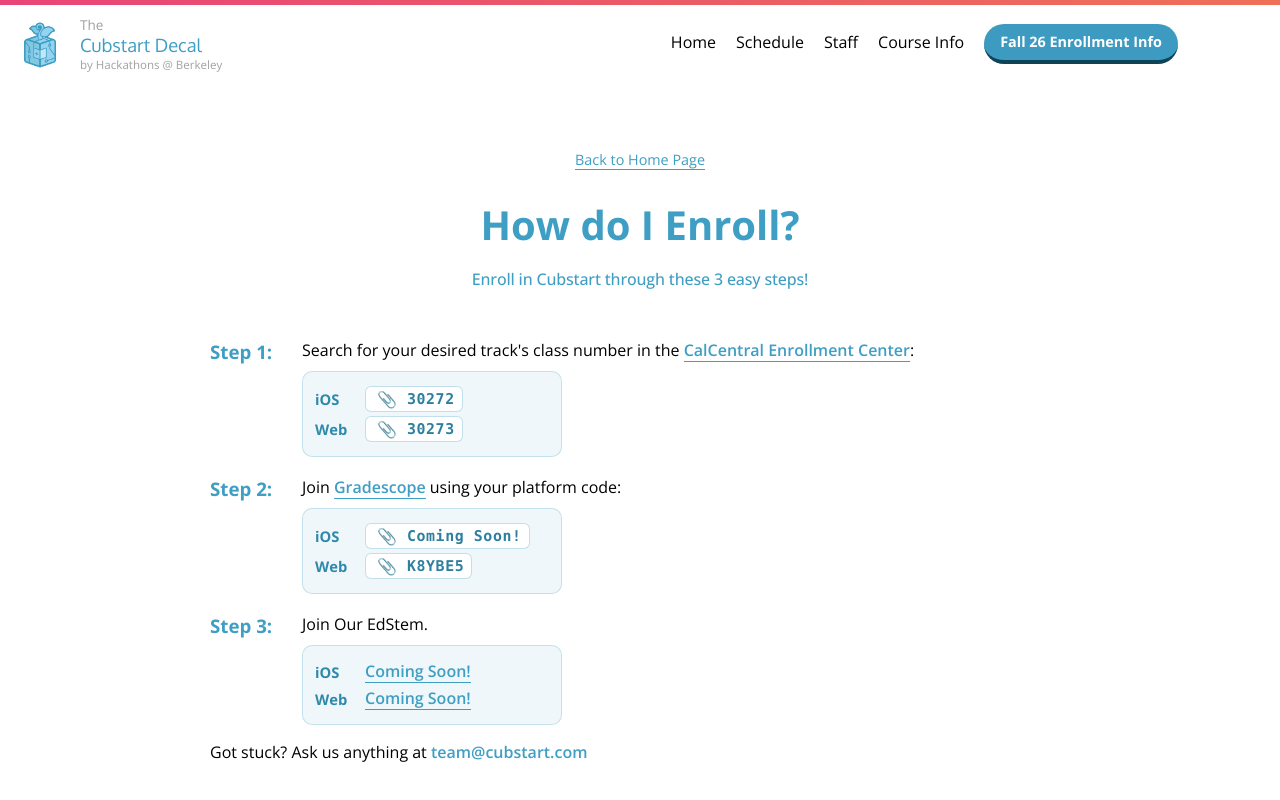
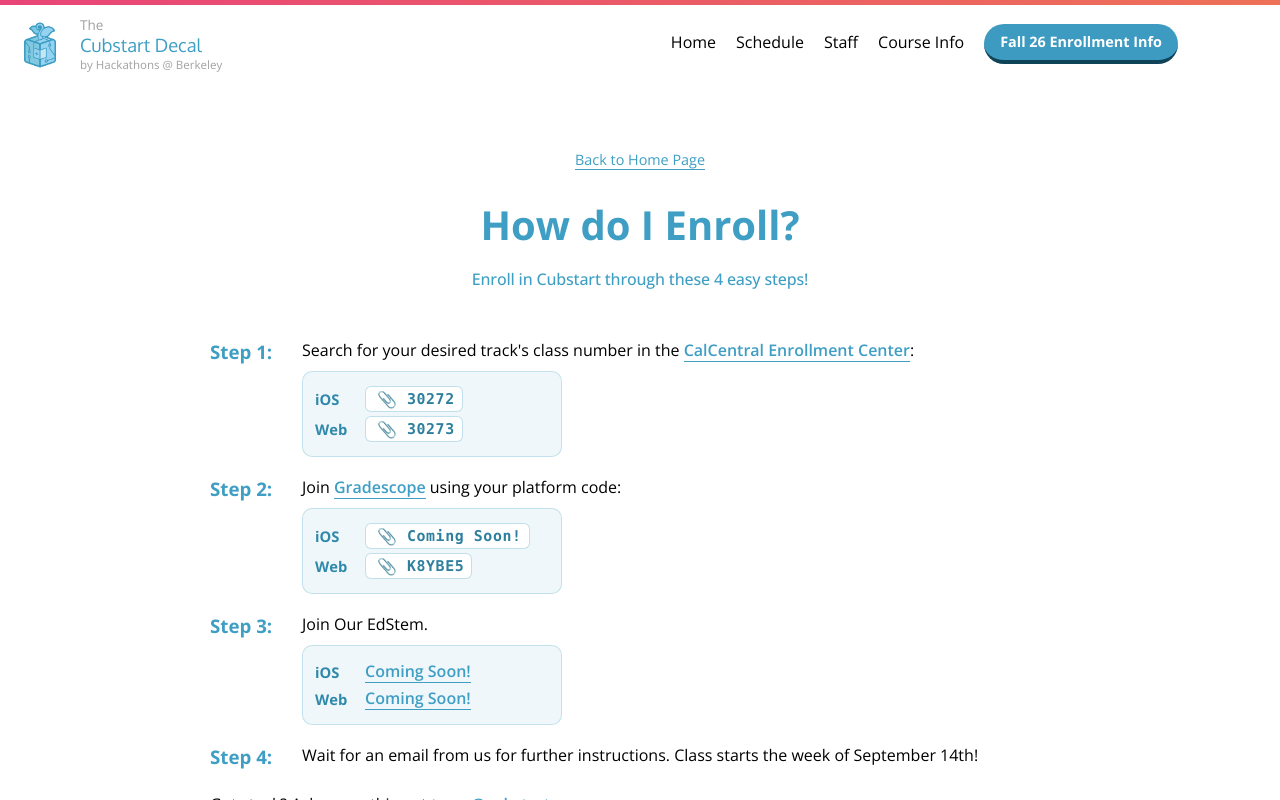
Before and after one commit to cubstart/website, a React (Create React App) app: page /#/enrollment-info in a window 1280 px wide. Built offline with nearby package versions, Linux system fonts and the light colour scheme; the HTML template or start-up script is replaced by a standard one.

Commit message:
change to enrollment info

```diff
--- a/src/components/EnrollmentInfoPage/EnrollmentInfo.js
+++ b/src/components/EnrollmentInfoPage/EnrollmentInfo.js
@@ -167,7 +167,7 @@ function EnrollmentInfoPage() {
           <h1 style={styles.heading}>How do I Enroll?</h1>
         </div>
 
-        <p style={styles.intro}>Enroll in Cubstart through these 3 easy steps!</p>
+        <p style={styles.intro}>Enroll in Cubstart through these 4 easy steps!</p>
 
         <br />
 
@@ -278,6 +278,17 @@ function EnrollmentInfoPage() {
           </div>
         </div>
 
+        <div style={styles.stepRowTop}>
+          <h3 className="enrollment_header" style={styles.stepTitle}>
+            Step 4:
+          </h3>
+          <div style={styles.stepTextBlock}>
+            <p style={styles.stepLead}>
+              Wait for an email from us for further instructions. Class starts the week of September 14th!
+            </p>
+          </div>
+        </div>
+
         <p>
           Got stuck? Ask us anything at{' '}
           <a href="mailto:team@cubstart.com" style={styles.contactLink}>
```
